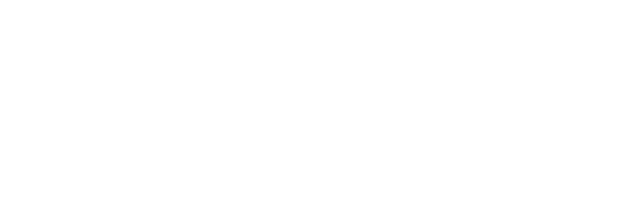
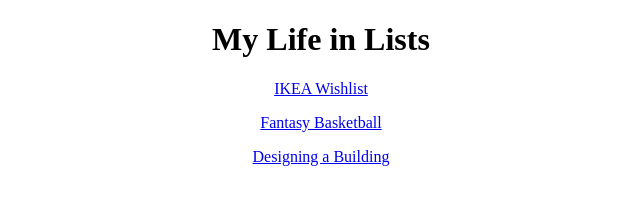
Before and after one commit to uniArchitect/life-in-lists, a plain HTML site: page index.html in a window 1280 px wide. Shown: the whole page, without its empty margins (319-959 px from the left). Drawn offline with Linux system fonts and the light colour scheme.

Commit message:
set up pages

```diff
--- a/index.html
+++ b/index.html
@@ -4,9 +4,18 @@
     <meta charset="UTF-8">
     <meta http-equiv="X-UA-Compatible" content="IE=edge">
     <meta name="viewport" content="width=device-width, initial-scale=1.0">
-    <title>Document</title>
+    <title>Life in Lists</title>
 </head>
 <body>
+    <h1><center>My Life in Lists</center></h1>
 
+    <!--IKEA Wishlist-->
+    <a href="pages/ikea.html"><center>IKEA Wishlist</center></a>
+
+    <!--Fantasy Basketball-->
+    <p><a href="pages/fantasybball.html"><center>Fantasy Basketball</center></a></p>
+
+    <!--Lemon Chicken-->
+    <a href="pages/buildingdesign.html"><center>Designing a Building</center></a>
 </body>
 </html>
```
